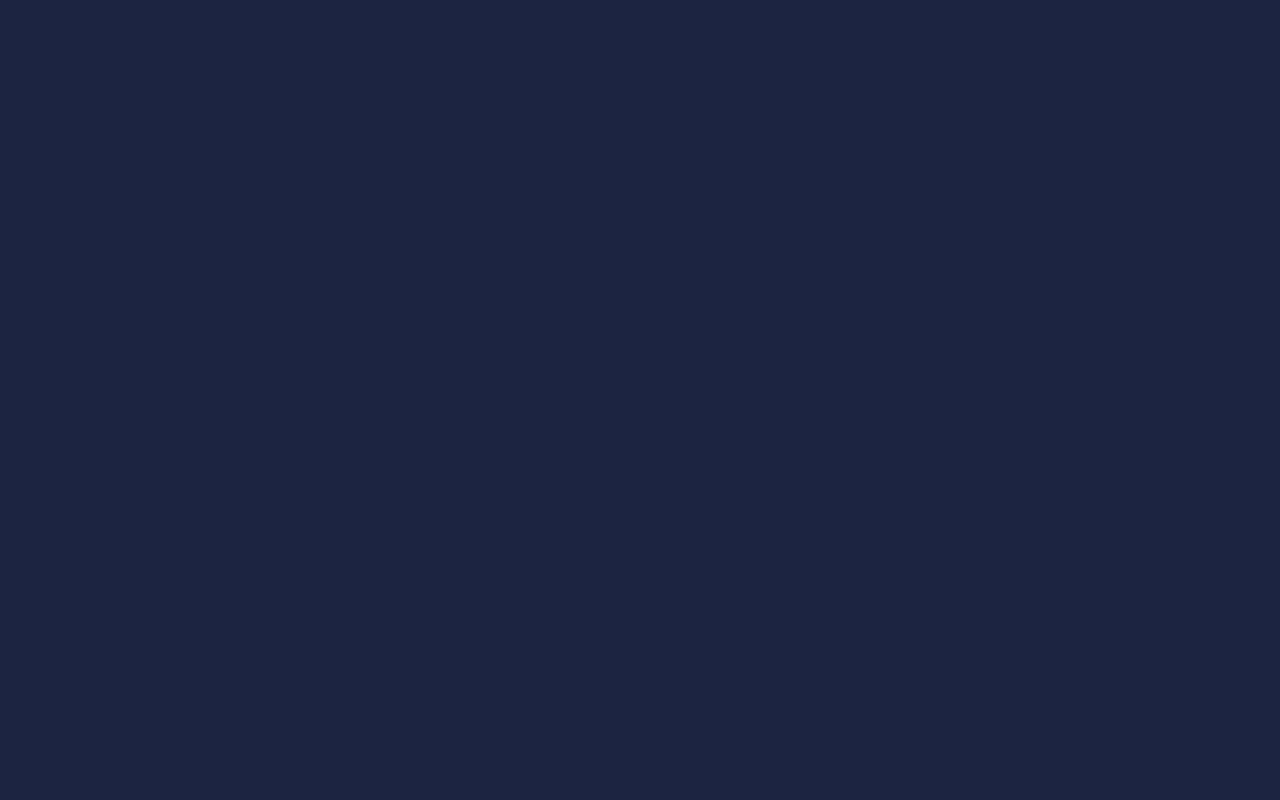
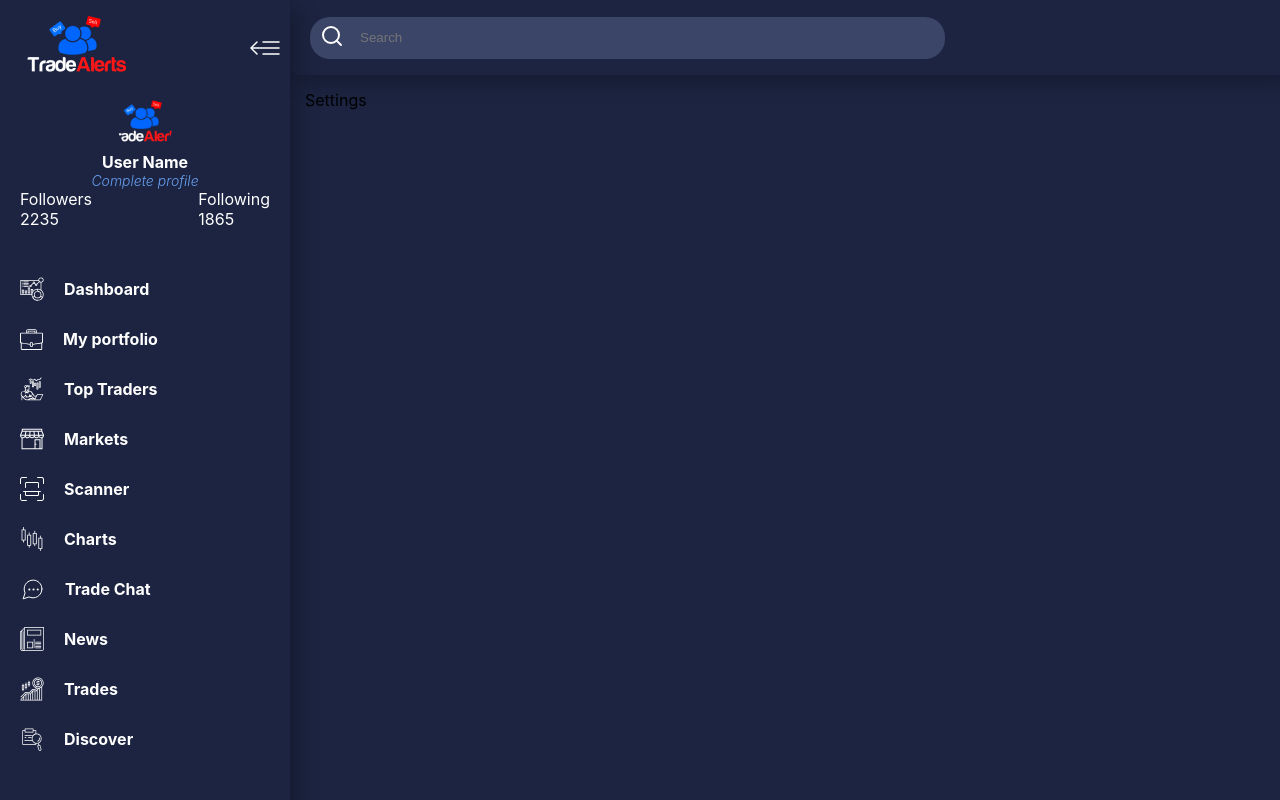
Before and after one commit to Arthur7711/trading_platform, a React (Create React App) app: page /settings in a window 1280 px wide. Before the commit this address had no page. Shown: the top 800 px of the page. Built offline with nearby package versions, Linux system fonts and the light colour scheme.

Commit message:
feat:(settings page )

```diff
--- a/src/App.js
+++ b/src/App.js
@@ -9,6 +9,7 @@ import News from "./pages/news/News";
 import Openpage from "./pages/openPage/OpenPage";
 import Register from "./pages/register/Register";
 import Scanner from "./pages/scanner/Scanner";
+import Settings from "./pages/settings/Settings";
 import Toptraders from "./pages/topTraders/TopTraders";
 import Tradechart from "./pages/tradeChart/Tradechart";
 import Trades from "./pages/trades/Trades";
@@ -30,6 +31,7 @@ function App() {
         <Route path="/news" element={<News />} />
         <Route path="/trades" element={<Trades />} />
         <Route path="/discover" element={<Discover />} />
+        <Route path="/settings" element={<Settings />} />
       </Routes>
     </BrowserRouter>
   );
--- /dev/null
+++ b/src/pages/settings/Settings.jsx
@@ -0,0 +1,13 @@
+import React from 'react';
+import Main from '../../components/main/Main';
+import styles from './Settings.module.css'
+
+const Settings = () => {
+    return (
+        <Main>
+            Settings
+        </Main>
+    );
+}
+
+export default Settings;
```
Also changed, not shown: src/pages/settings/Settings.module.css (added).
